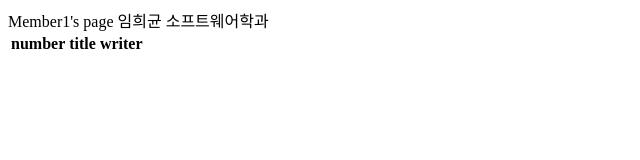
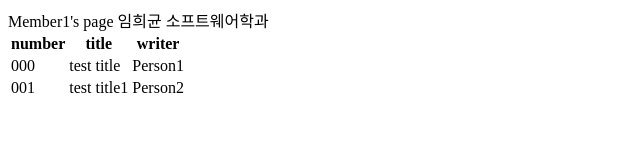
Before and after one commit to ajouteam13/0703, a plain HTML site: page member1.html in a window 1280 px wide. Shown: the whole page, without its empty margins (0-640 px from the left). Drawn offline with Linux system fonts and the light colour scheme.

Commit message:
Complete the bulletin table

```diff
--- a/member1.html
+++ b/member1.html
@@ -3,14 +3,26 @@
 	<body>
 		임희균
 		소프트웨어학과
-		<table>
-			<thead>
+		<table class="table">
+                        <thead>
                         <tr>
                                 <th>number</th>
                                 <th>title</th>
                                 <th>writer</th>
                         </tr>
                         </thead>
+                        <tbody>
+                        <tr>
+                                <td>000</td>
+                                <td>test title</td>
+                                <td>Person1</td>
+                        </tr>
+                        <tr>
+                                <td>001</td>
+                                <td>test title1</td>
+                                <td>Person2</td>
+                        </tr>
+                        </tbody>
 		</table>
 	</body>
 </html>
```
